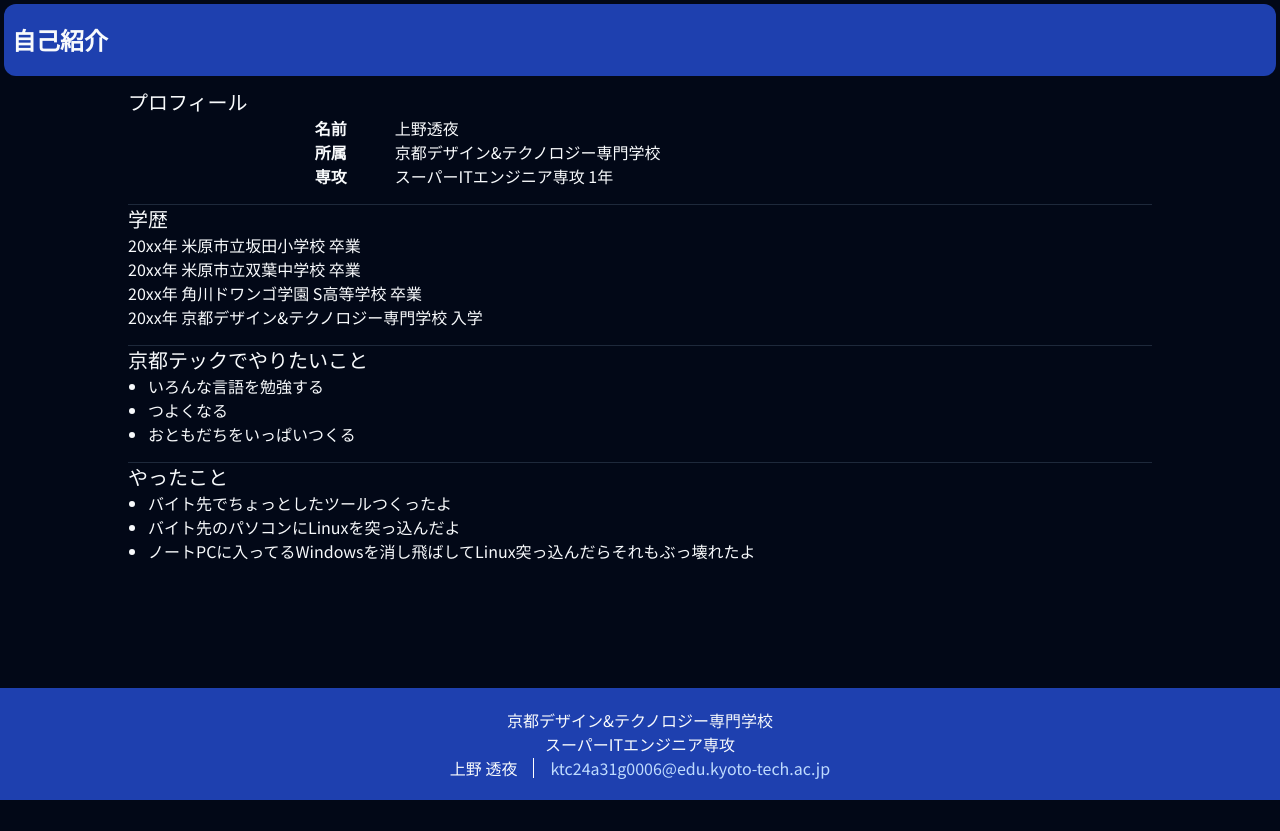
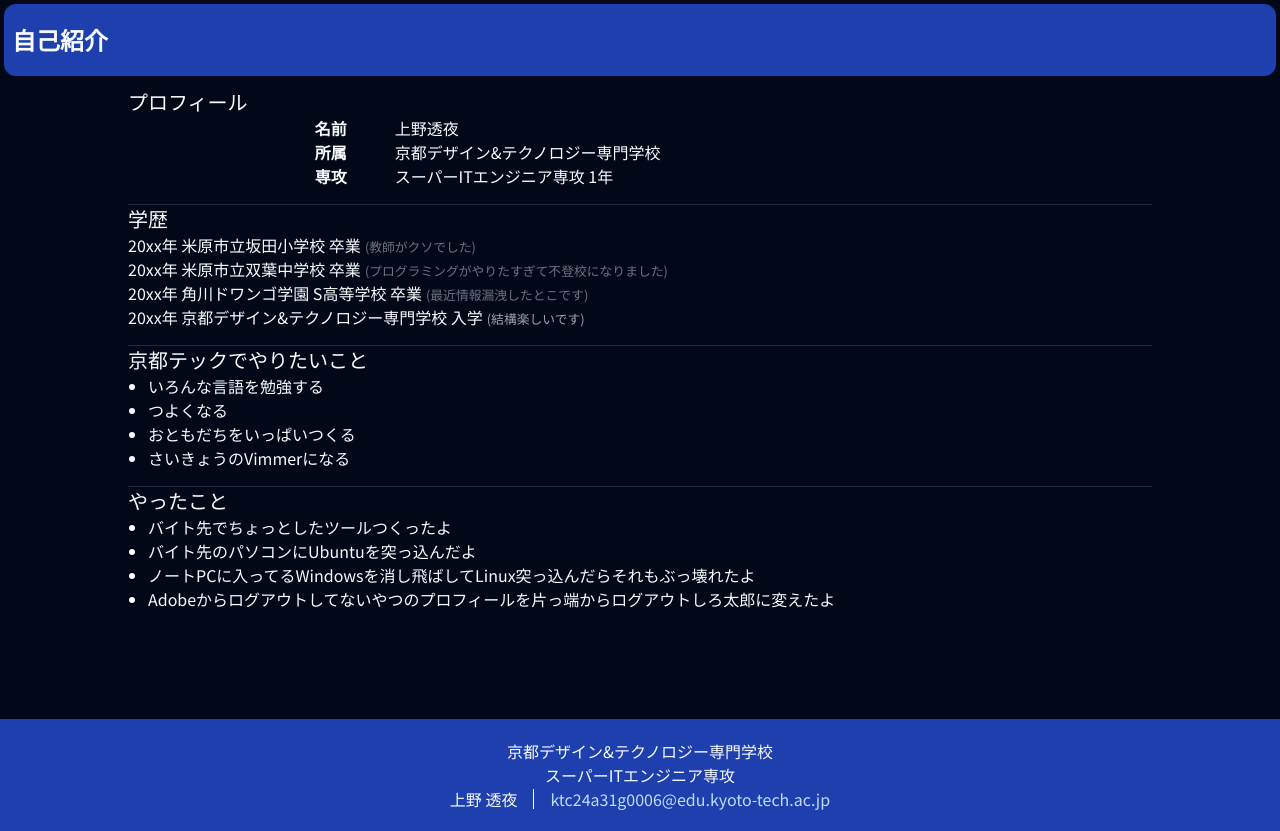
Before and after one commit to Shieru-ktc/about-me, a Next.js app: page /profile in a window 1280 px wide. Shown: the top 831 px of the page. Before the commit the page ends 800 px from the top, so only its background shows below. Built offline with nearby package versions, Linux system fonts and the light colour scheme.

Commit message:
tesuto
ganbatta yo

```diff
--- a/app/faq/page.tsx
+++ b/app/faq/page.tsx
@@ -4,48 +4,43 @@
   AccordionItem,
   AccordionTrigger,
 } from "@/components/ui/accordion";
-const FAQPage: React.FC = () => {
-  return (
+
+const FAQS = [
+  {
+    question: "なんの言語が好き？",
+    answer: "プログラミング言語で言えば、Pythonがだいすき。でもこのサイトはTypeScriptで書いてる。うーんこの。",
+  },
+  {
+    question: "Android派？iPhone派？",
+    answer: (
       <>
-      <Accordion type="multiple">
-        <AccordionItem value="item-3">
-          <AccordionTrigger>なんの言語が好き？</AccordionTrigger>
-          <AccordionContent>
-            プログラミング言語で言えば、Pythonがだいすき。でもこのサイトはTypeScriptで書いてる。うーんこの。
-          </AccordionContent>
-        </AccordionItem>
-        <AccordionItem value="item-4">
-          <AccordionTrigger>Android派？iPhone派？</AccordionTrigger>
-          <AccordionContent>
-            <p>
         Androidしか勝たん。iPhone使うとPC、イヤホン、スマートウォッチやらなんやらApple製品で固めないといけないのがつらいんだよね。
         <br />
         いずれApple Houseとか言って家出してきそう。あとApple CarとかApple
         葬式とか。
-            </p>
-          </AccordionContent>
-        </AccordionItem>
-        <AccordionItem value="item-5">
-          <AccordionTrigger>好きなコードについて</AccordionTrigger>
-          <AccordionContent>
+      </>
+    ),
+  },
+  {
+    question: "好きなコードについて",
+    answer: (
+      <>
         <code>0xfor-d*University</code>
         <br />
-            <p>
         これはPythonのコードです。なにが出力されるか予想してみてください。
         <br />
         エラー？それとも、何らかの別の結果？
-            </p>
-          </AccordionContent>
-        </AccordionItem>
-        <AccordionItem value="item-6">
-          <AccordionTrigger>好きなPhasmophobiaのゴーストは？</AccordionTrigger>
-          <AccordionContent>
-            ハントゥちゃんわかりやすくてすき。
-          </AccordionContent>
-        </AccordionItem>
-        <AccordionItem value="item-7">
-          <AccordionTrigger>好きなBeat Saberの譜面は？</AccordionTrigger>
-          <AccordionContent>
+      </>
+    ),
+  },
+  {
+    question: "好きなPhasmophobiaのゴーストは？",
+    answer: "ハントゥちゃんわかりやすくてすき。",
+  },
+  {
+    question: "好きなBeat Saberの譜面は？",
+    answer: (
+      <>
         Spin Eternallyとか、
         <a
           href="https://beatsaver.com/maps/e4d"
@@ -54,8 +49,31 @@
           Ange du blanc pur
         </a>
         とか。
-          </AccordionContent>
+      </>
+    ),
+  },
+];
+
+type FAQProps = {
+  i: number;
+  question: React.ReactNode;
+  answer: React.ReactNode;
+}
+const FAQComponent: React.FC<FAQProps> = ({ i, question, answer }) => {
+  return (
+    <AccordionItem value={`value-${i}`}>
+      <AccordionTrigger>{question}</AccordionTrigger>
+      <AccordionContent>{answer}</AccordionContent>
     </AccordionItem>
+  )
+}
+const FAQPage: React.FC = () => {
+  return (
+    <>
+      <Accordion type="multiple">
+        {FAQS.map((faq, i) => (
+          <FAQComponent key={i} i={i} question={faq.question} answer={faq.answer} />
+        ))}
       </Accordion>
     </>
   );
--- a/app/profile/page.tsx
+++ b/app/profile/page.tsx
@@ -25,25 +25,27 @@
       </dl>
       <hr />
       <h2 className="text-xl">学歴</h2>
-      <p>20xx年 米原市立坂田小学校 卒業</p>
-      <p>20xx年 米原市立双葉中学校 卒業</p>
-      <p>20xx年 角川ドワンゴ学園 S高等学校 卒業</p>
-      <p>20xx年 京都デザイン&テクノロジー専門学校 入学</p>
+      <p>20xx年 米原市立坂田小学校 卒業<small className="text-gray-500 ml-1">(教師がクソでした)</small></p>
+      <p>20xx年 米原市立双葉中学校 卒業<small className="text-gray-500 ml-1">(プログラミングがやりたすぎて不登校になりました)</small></p>
+      <p>20xx年 角川ドワンゴ学園 S高等学校 卒業<small className="text-gray-500 ml-1">(最近情報漏洩したとこです)</small></p>
+      <p>20xx年 京都デザイン&テクノロジー専門学校 入学<small className="text-gray-600 dark:text-gray-400 ml-1">(結構楽しいです)</small></p>
       <hr />
       <h2 className="text-xl">京都テックでやりたいこと</h2>
       <ul className="ml-5 list-disc">
         <li>いろんな言語を勉強する</li>
         <li>つよくなる</li>
         <li>おともだちをいっぱいつくる</li>
+        <li>さいきょうのVimmerになる</li>
       </ul>
       <hr />
       <h2 className="text-xl">やったこと</h2>
       <ul className="ml-5 list-disc">
         <li>バイト先でちょっとしたツールつくったよ</li>
-        <li>バイト先のパソコンにLinuxを突っ込んだよ</li>
+        <li>バイト先のパソコンにUbuntuを突っ込んだよ</li>
         <li>
           ノートPCに入ってるWindowsを消し飛ばしてLinux突っ込んだらそれもぶっ壊れたよ
         </li>
+        <li>Adobeからログアウトしてないやつのプロフィールを片っ端からログアウトしろ太郎に変えたよ</li>
       </ul>
     </>
   );
```
Lines whose indentation alone changed are shown as unchanged.
